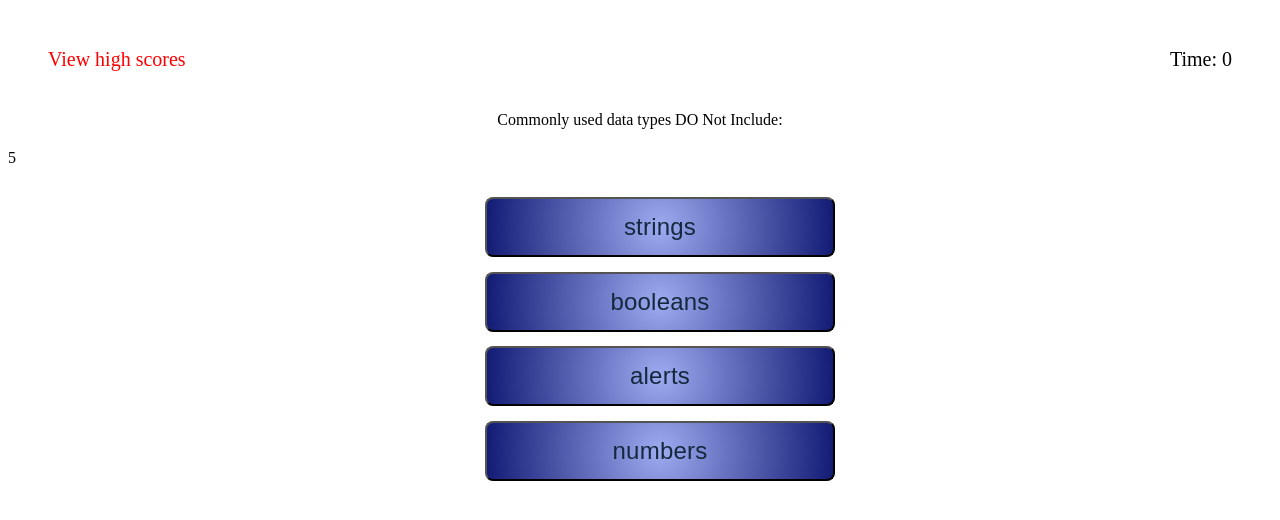
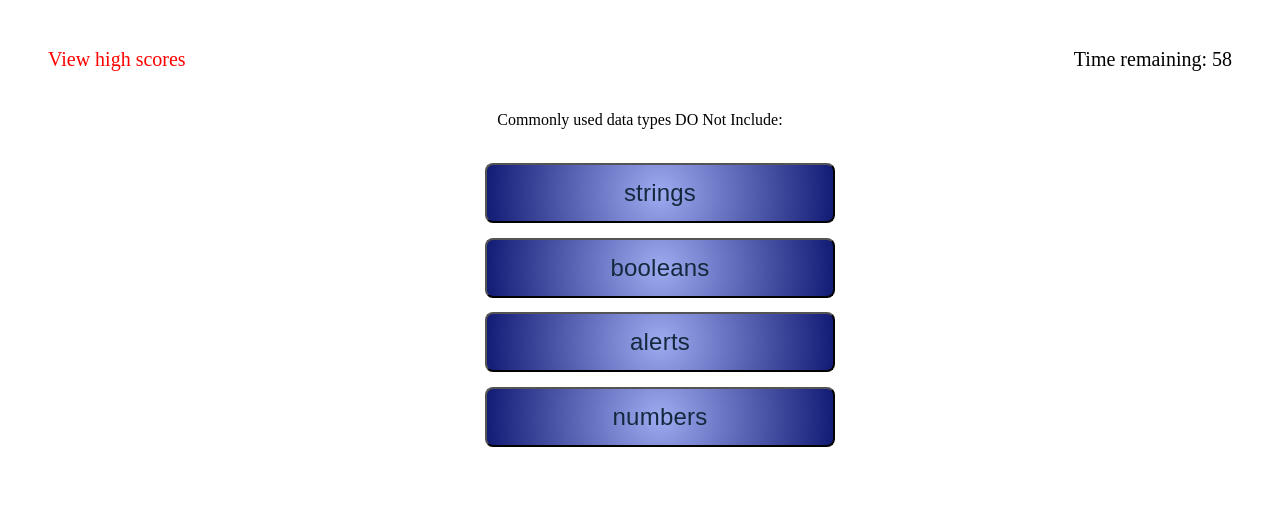
Before and after one commit to DougyShy/CodeQuiz, a plain HTML site: page index.html in a window 1280 px wide. Both pictures are taken after a click on the button "START". Drawn offline with nearby package versions, Linux system fonts and the light colour scheme.

Commit message:
Timer almost working correctly

```diff
--- a/code-quiz.js
+++ b/code-quiz.js
@@ -12,6 +12,7 @@ const correctSound = new Audio("correct-ding.mp3");
 var answersElement = $('ul');
 
 var questionNumber = 0;
+var timer;
 var timerCount = 60;
 
 var instructionsText = "<h1>" + "Coding Quiz Challenge</h1><h2>Try to answer the following code-related questions within the time limit. Keep in mind that incorrect answers will penalize your score/time by ten seconds!</H2>";
@@ -30,14 +31,14 @@ answers = ["alerts", "parenthesis", "all of the above"];
 function resetInstructions() {
     console.log("RESET HERE");
     questionNumber = 0;
+    timerCount = 60;
 
     // RESET BOARD -
     questionElement.innerHTML = instructionsText;
 
-    // REMOVE: timerElement.innerHTML="Time: " + "59";
-
     // Reset buttons
     toggleAnswerButtons("off");
+    timerCount = 60;
 }
 
 function toggleAnswerButtons(state) {
@@ -58,6 +59,14 @@ function toggleAnswerButtons(state) {
 
 function startTimer() {
     console.log("STARTING TIMER");
+    timer = setInterval(function() {
+        timerCount--;
+        timerElement.textContent = ("Time remaining: " + timerCount);
+    }, 1000);
+    if (timerCount == 0) {
+        console.log("END IT BILLY");
+    }
+
 }
 
 function nextQuestion(questionNumber) {
@@ -70,6 +79,7 @@ function nextQuestion(questionNumber) {
         questionElement.innerHTML=questions[questionNumber];
     } else {
         resetInstructions();
+        clearInterval(timer);
         console.log("END GAME HERE");
     }
 
@@ -86,6 +96,7 @@ answerButtons.on('click', function (event) {
     console.log(questionNumber);
     if (event.target.textContent == "START") {
         console.log("Start Button Clicked");
+        startTimer();
         toggleAnswerButtons("on");
         nextQuestion(0);
     } else {
--- a/index.html
+++ b/index.html
@@ -17,7 +17,7 @@
         <main>
             <section>
                 <div class="question"></div>
-            </section>   5
+            </section>
 
             <div>
                 <ul>
```
